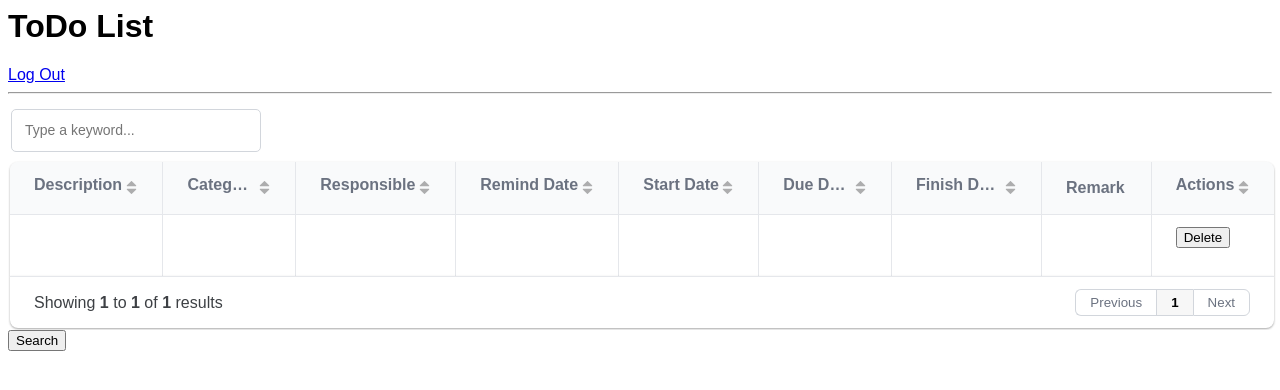
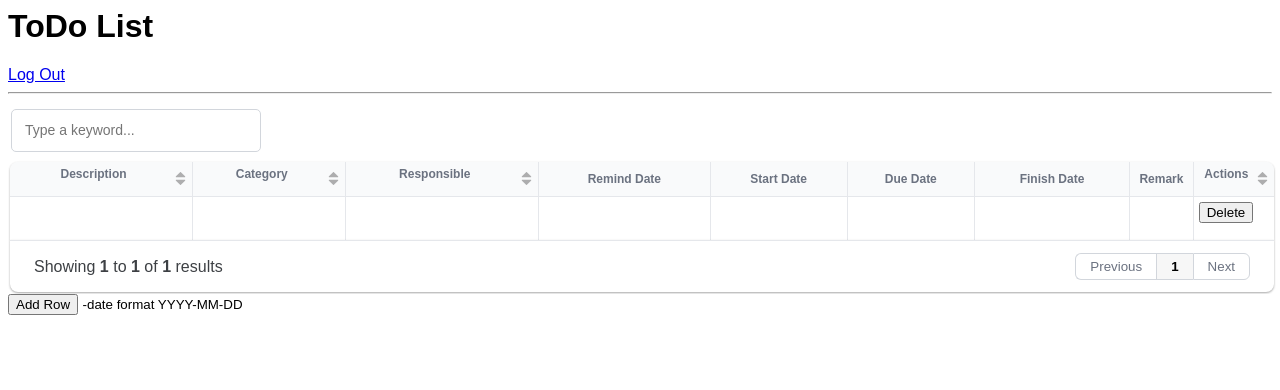
Before and after one commit to IlyaBril/ToDo, a Flask app: page / in a window 1280 px wide. Shown: the top 390 px of the page. Run offline with Flask 3, Linux system fonts and the light colour scheme; a user stored in the database is signed in; data comes from the database, SQL or seed files in the repository; both versions use the stored data as it was after the commit.

Commit message:
'updated'

```diff
--- a/app/auth.py
+++ b/app/auth.py
@@ -64,14 +64,12 @@ def login():
             session.clear()
             session['user_id'] = user.id
 
-            query = db.session.execute(select(Task).where(Task.user_id==user.id)).first() is None
-            logger.info('first row {}'.format(query))
-            logger.info('Task {}'.format(Task))
-            if query is True:
-                task = Task()
-                task.user_id=user.id
-                db.session.add(task)
-                db.session.commit()
+           # query = db.session.execute(select(Task).where(Task.user_id==user.id)).first() is None
+           # if query is True:
+            #    task = Task()
+             #   task.user_id=user.id
+              #  db.session.add(task)
+               # db.session.commit()
 
             return redirect(url_for('todo.index'))
 
--- a/app/templates/tables/todo_table.html
+++ b/app/templates/tables/todo_table.html
@@ -17,8 +17,10 @@
 
     </div>
     <script src="https://unpkg.com/gridjs/dist/gridjs.umd.js"></script>
+
 <script>
-function myFunction() {
+
+    function myFunction() {
     var table = document.getElementById("myTable");
     var row = table.insertRow(-1);
     var cell1 = row.insertCell(-1);
@@ -49,19 +51,33 @@ function myFunction() {
           { id: 'description', name: 'Description', 'attributes': editableCellAttributes },
           { id: 'category', name: 'Category', 'attributes': editableCellAttributes },
           { id: 'responsible', name: 'Responsible', 'attributes': editableCellAttributes },
-          { id: 'remind_date', name: 'Remind Date', 'attributes': editableCellAttributes },
-          { id: 'start_date', name: 'Start Date', 'attributes': editableCellAttributes },
-          { id: 'due_date', name: 'Due Date', 'attributes': editableCellAttributes },
-		  { id: 'finish_date', name: 'Finish Date', 'attributes': editableCellAttributes },
-		  { id: 'remark', name: 'Remark', sort: false, 'attributes': editableCellAttributes },
-{
+          { id: 'remind_date', name: 'Remind Date', 'attributes': editableCellAttributes, sort: false },
+          { id: 'start_date', name: 'Start Date', 'attributes': editableCellAttributes, sort: false  },
+          { id: 'due_date', name: 'Due Date', 'attributes': editableCellAttributes, sort: false  },
+          { id: 'finish_date', name: 'Finish Date', 'attributes': editableCellAttributes, sort: false  },
+          { id: 'remark', name: 'Remark', sort: false, 'attributes': editableCellAttributes, sort: false,  width: '5%'   },
+          {
         name: 'Actions',
-        formatter: (_, row) => gridjs.html(`<form action="/delete_row/"${row}"" formmethod="get">
-  <button type="submit">Delete</button>`)
+        formatter: (_, row) => gridjs.html(`<form action= "  /delete_row/${row.cells[0].data} "  formmethod="get">
+  <button type="submit">Delete </button>`)
       },
 
+        ],
 
-        ],
+resizable: true,
+        pagination: true,
+        style: {
+            td: {
+                padding: '5px',
+            },
+            th: {
+                padding: '5px', 'text-align': 'center'
+            },
+            table: {
+                 'font-size': '12px'
+            }
+         },
+
         server: {
           url: 'api/data',
           then: results => results.data,
@@ -80,7 +96,7 @@ function myFunction() {
           multiColumn: true,
           server: {
             url: (prev, columns) => {
-              const columnIds = ['id', 'description', 'category', 'responsible', 'remind_date', 'start_date', 'due_date', 'finish_date', 'remark'];
+              const columnIds = ['id', 'description', 'category'];
               const sort = columns.map(col => (col.direction === 1 ? '+' : '-') + columnIds[col.index]);
               return updateUrl(prev, {sort});
             },
@@ -135,8 +151,13 @@ function myFunction() {
     </script>
 
   <form action="/add_row" method="get">
-  <button type="submit">Search</button>
+  <button type="submit">Add Row</button>
+
+<body>
+<small> -date format YYYY-MM-DD</small>
+</body>
 </form>
-  </body>
+
+</body>
 
 </html>
--- a/app/todo.py
+++ b/app/todo.py
@@ -11,17 +11,17 @@ from flask import (
 )
 
 from sqlalchemy.orm import Session
-from sqlalchemy import func, select, insert
+from sqlalchemy import func, select, insert, delete
 
-from .models import Task, db
+from .models import User, Task, db
 from .auth import login_required
 
 todobp = Blueprint('todo', __name__, url_prefix='/')
 
 
-def first_row_check(db):
+def first_row_check():
     query = db.session.execute(select(Task).where(Task.user_id==g.user.id)).first() is None
-    logger.info('first row {}'.format(query))
+    task=Task()
     if query is True:
         task = Task(user_id=g.user.id)
         db.session.add(task)
@@ -31,13 +31,38 @@ def first_row_check(db):
 @todobp.route('/')
 @login_required
 def index():
+    user_id = session['user_id']
+
+    query = db.session.execute(select(Task).where(Task.user_id==user_id)).first() is None
+    logger.info('first row {}'.format(query))
+    logger.info('Task {}'.format(Task))
+    if query is True:
+        task = Task()
+        task.user_id=user_id
+        db.session.add(task)
+        db.session.commit()
+
     return render_template('tables/todo_table.html')
 
 
-@todobp.route('/delete_row', methods=['GET'])
+@todobp.route('/delete_row/<id>')
 @login_required
-def delete_func():
-    return render_template('tables/todo_table.html')
+def delete_row(id):
+    db.session.execute(delete(Task).where(Task.id==id))
+    db.session.commit()
+
+
+    return  redirect('/', code=302, Response=None)
+
+
+@todobp.route('/add_row', methods=['GET'])
+@login_required
+def add_raw():
+    task = Task()
+    task.user_id=g.user.id
+    db.session.add(task)
+    db.session.commit()
+    return  redirect('/', code=302, Response=None)
 
 
 
@@ -48,6 +73,7 @@ def data():
 
     # search filter
     search = request.args.get('search')
+
     if search:
         query = query.filter(db.or_(
             Task.description.like(f'%{search}%'),
@@ -57,12 +83,14 @@ def data():
 
     # sorting
     sort = request.args.get('sort')
+    logger.info('sort : {}'.format(sort))
     if sort:
         order = []
         for s in sort.split(','):
             direction = s[0]
             description = s[1:]
-            if description not in ['description', 'remark', 'category']:
+            logger.info('sort description   {}  '.format(description))
+            if description not in ['description', 'category']:
                 description = 'description'
             col = getattr(Task, description)
             if direction == '-':
@@ -92,12 +120,12 @@ def update():
     if 'id' not in data:
         abort(400)
     task = Task.query.get(data['id'])
-    logger.info('Task quey {}'. format(task))
-    for field in ['description', 'category', 'responsible', 'remind', 'start_date', 'due_date', 'finish_date', 'remark']:
+
+    for field in ['description', 'category', 'responsible', 'remind_date', 'start_date', 'due_date', 'finish_date', 'remark']:
         if field in data:
-            logger.info('if is instfiled {} '.format(isinstance(getattr(Task, field)._Annotated__element.type, db.Date)))
+            #logger.info('if is instfiled {} '.format(isinstance(getattr(Task, field)._Annotated__element.type, db.Date)))
             if isinstance(getattr(Task, field)._Annotated__element.type, db.Date):
-                logger.info('set attribute task {} field {} date from iso {}'.format(task, field, date.fromisoformat(data[field])))
+               # logger.info('set attribute task {} field {} date from iso {}'.format(task, field, date.fromisoformat(data[field])))
                 setattr(task, field, date.fromisoformat(data[field]))
             else:
                 setattr(task, field, data[field])
```
Also changed, not shown: app/todos.db, 2 other files.
